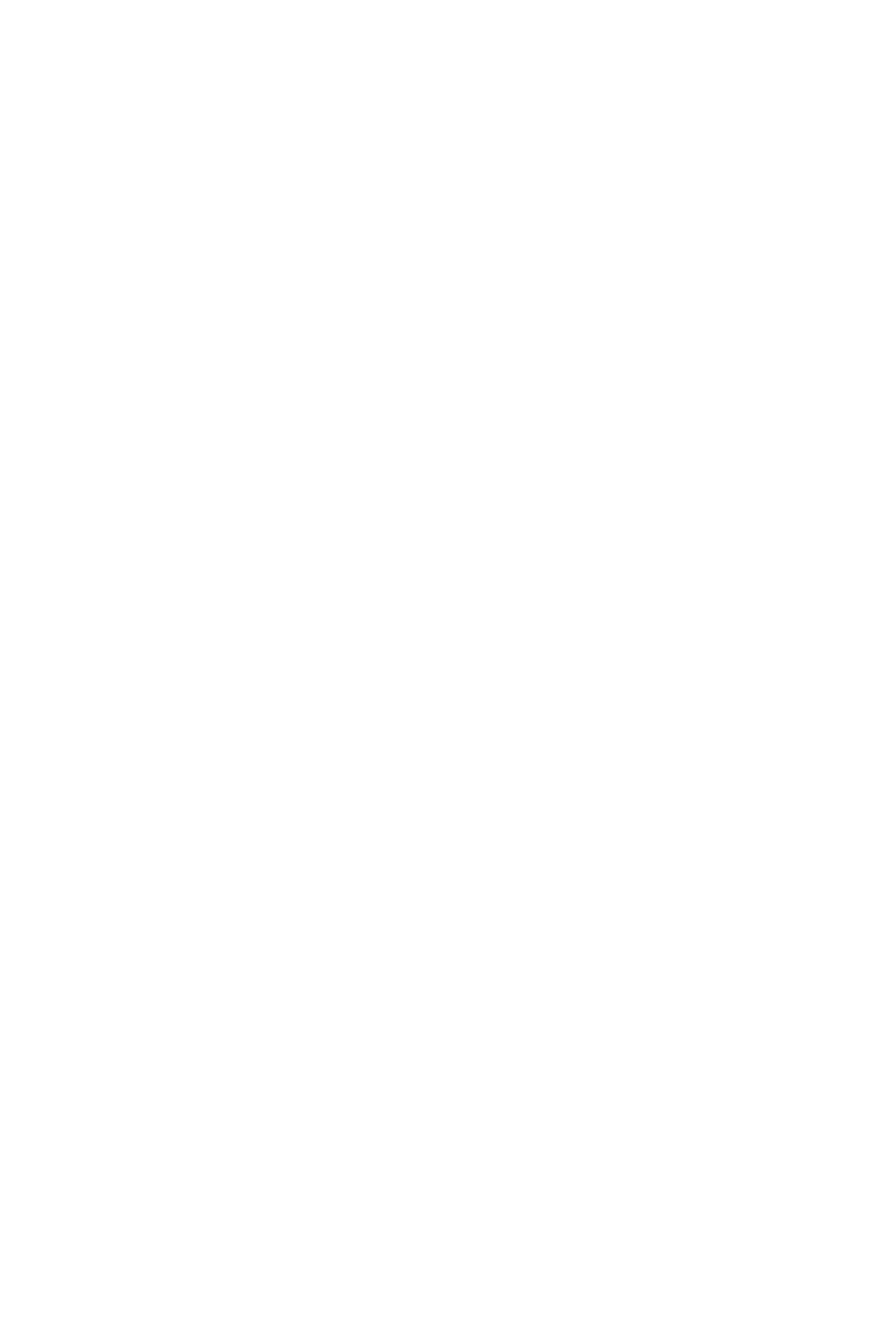
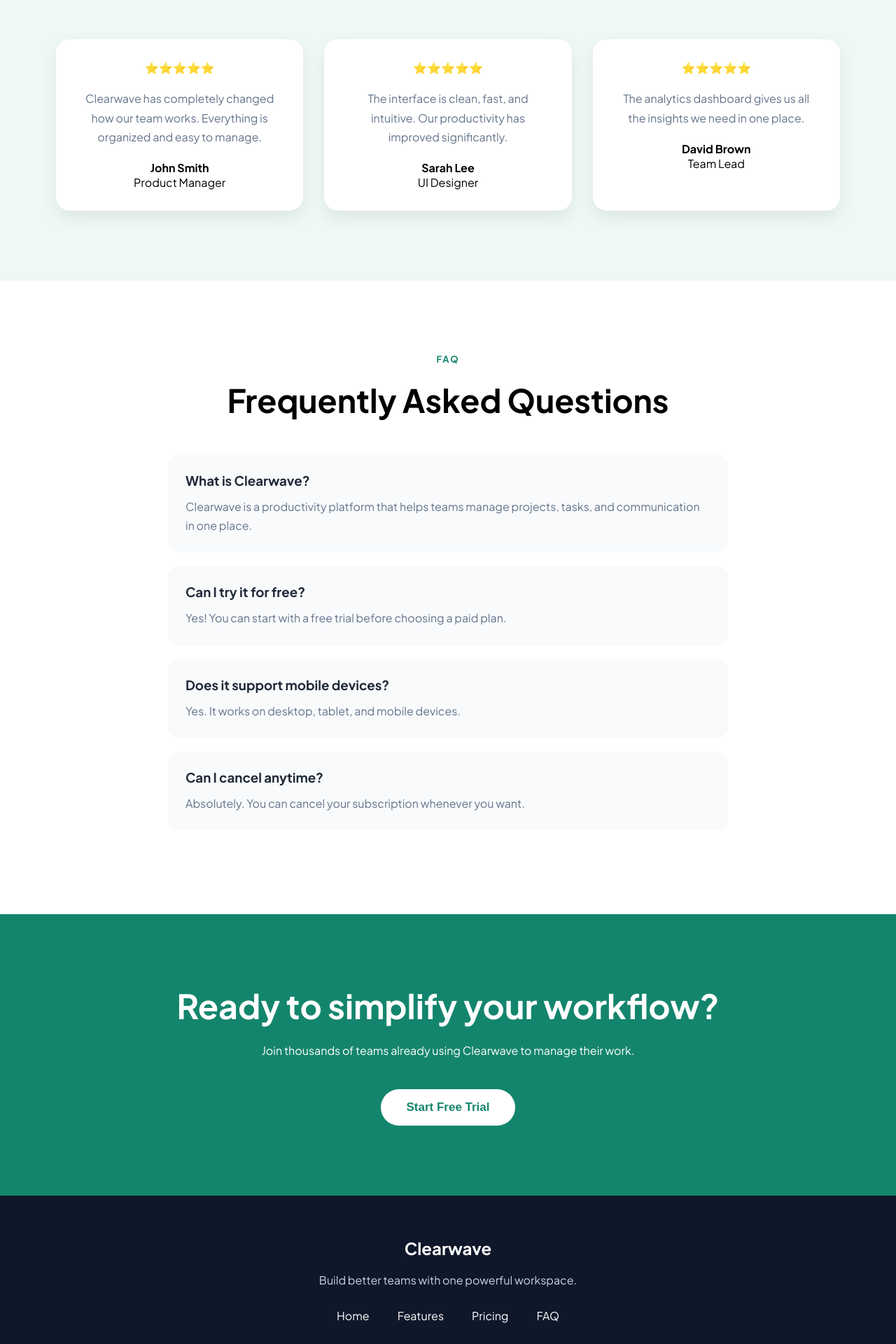
Before and after one commit to SruthiGpaithacs/landing-page-react, a React (Vite) app: page / in a window 1280 px wide. Shown: the part 4500-6420 px from the top of the page at 70% size. Before the commit the page ends 4307 px from the top, so only its background shows below. Built offline with nearby package versions, Linux system fonts and the light colour scheme.

Commit message:
Added CTA, FAQ, Footer and Testimonials sections

```diff
--- a/src/App.jsx
+++ b/src/App.jsx
@@ -6,7 +6,10 @@ import Features from "./components/Features";
 import Stats from "./components/Stats";
 import Pricing from "./components/Pricing";
 import Clarity from "./components/Clarity";
-
+import Testimonials from "./components/Testimonials";
+import FAQ from "./components/FAQ";
+import CTA from "./components/CTA";
+import Footer from "./components/Footer";
 import "./App.css";
 
 function App() {
@@ -20,6 +23,10 @@ function App() {
       <Features/>
       <Stats/>
       <Pricing/>
+      <Testimonials />
+      <FAQ />
+      <CTA />
+      <Footer />
 
 
     </>
--- /dev/null
+++ b/src/components/CTA.css
@@ -0,0 +1,29 @@
+.cta{
+    background:#14856d;
+    color:white;
+    text-align:center;
+    padding:100px 80px;
+}
+
+.cta h2{
+    font-size:48px;
+    margin-bottom:20px;
+}
+
+.cta p{
+    max-width:600px;
+    margin:auto;
+    line-height:1.8;
+    margin-bottom:40px;
+}
+
+.cta button{
+    background:white;
+    color:#14856d;
+    border:none;
+    padding:16px 36px;
+    border-radius:40px;
+    cursor:pointer;
+    font-size:17px;
+    font-weight:600;
+}
--- /dev/null
+++ b/src/components/CTA.jsx
@@ -0,0 +1,17 @@
+import "./CTA.css";
+
+function CTA() {
+  return (
+    <section className="cta">
+      <h2>Ready to simplify your workflow?</h2>
+
+      <p>
+        Join thousands of teams already using Clearwave to manage their work.
+      </p>
+
+      <button>Start Free Trial</button>
+    </section>
+  );
+}
+
+export default CTA;
--- /dev/null
+++ b/src/components/FAQ.css
@@ -0,0 +1,40 @@
+.faq {
+  padding: 100px 80px;
+  background: #ffffff;
+  text-align: center;
+}
+
+.faq-tag {
+  color: #14856d;
+  font-weight: 700;
+  letter-spacing: 2px;
+  font-size: 13px;
+}
+
+.faq h2 {
+  font-size: 46px;
+  margin: 20px 0 50px;
+}
+
+.faq-container {
+  max-width: 800px;
+  margin: auto;
+}
+
+.faq-item {
+  background: #f8fafc;
+  border-radius: 15px;
+  padding: 25px;
+  margin-bottom: 20px;
+  text-align: left;
+}
+
+.faq-item h3 {
+  margin-bottom: 12px;
+  color: #1f2937;
+}
+
+.faq-item p {
+  color: #64748b;
+  line-height: 1.7;
+}
--- /dev/null
+++ b/src/components/FAQ.jsx
@@ -0,0 +1,44 @@
+import "./FAQ.css";
+
+function FAQ() {
+  return (
+    <section className="faq">
+      <span className="faq-tag">FAQ</span>
+
+      <h2>Frequently Asked Questions</h2>
+
+      <div className="faq-container">
+        <div className="faq-item">
+          <h3>What is Clearwave?</h3>
+          <p>
+            Clearwave is a productivity platform that helps teams manage projects,
+            tasks, and communication in one place.
+          </p>
+        </div>
+
+        <div className="faq-item">
+          <h3>Can I try it for free?</h3>
+          <p>
+            Yes! You can start with a free trial before choosing a paid plan.
+          </p>
+        </div>
+
+        <div className="faq-item">
+          <h3>Does it support mobile devices?</h3>
+          <p>
+            Yes. It works on desktop, tablet, and mobile devices.
+          </p>
+        </div>
+
+        <div className="faq-item">
+          <h3>Can I cancel anytime?</h3>
+          <p>
+            Absolutely. You can cancel your subscription whenever you want.
+          </p>
+        </div>
+      </div>
+    </section>
+  );
+}
+
+export default FAQ;
--- /dev/null
+++ b/src/components/Footer.css
@@ -0,0 +1,29 @@
+.footer{
+    background:#0f172a;
+    color:white;
+    text-align:center;
+    padding:60px 80px;
+}
+
+.footer h2{
+    margin-bottom:20px;
+}
+
+.footer p{
+    color:#cbd5e1;
+}
+
+.footer-links{
+    margin:30px 0;
+}
+
+.footer-links a{
+    color:white;
+    text-decoration:none;
+    margin:0 20px;
+}
+
+.footer hr{
+    margin:40px 0;
+    border:1px solid #334155;
+}
--- /dev/null
+++ b/src/components/Footer.jsx
@@ -0,0 +1,28 @@
+import "./Footer.css";
+
+function Footer() {
+  return (
+    <footer className="footer">
+
+      <h2>Clearwave</h2>
+
+      <p>
+        Build better teams with one powerful workspace.
+      </p>
+
+      <div className="footer-links">
+        <a href="#">Home</a>
+        <a href="#">Features</a>
+        <a href="#">Pricing</a>
+        <a href="#">FAQ</a>
+      </div>
+
+      <hr />
+
+      <p>© 2026 Clearwave. All rights reserved.</p>
+
+    </footer>
+  );
+}
+
+export default Footer;
--- /dev/null
+++ b/src/components/Testimonials.css
@@ -0,0 +1,41 @@
+.testimonials {
+  padding: 100px 80px;
+  background: #eef8f5;
+  text-align: center;
+}
+
+.tag {
+  color: #14856d;
+  font-size: 13px;
+  font-weight: 700;
+  letter-spacing: 2px;
+}
+
+.testimonials h2 {
+  font-size: 46px;
+  margin: 20px 0 50px;
+}
+
+.testimonials h2 span {
+  color: #14856d;
+  font-style: italic;
+}
+
+.testimonial-grid {
+  display: grid;
+  grid-template-columns: repeat(3, 1fr);
+  gap: 30px;
+}
+
+.testimonial-card {
+  background: white;
+  border-radius: 20px;
+  padding: 30px;
+  box-shadow: 0 10px 25px rgba(0,0,0,.08);
+}
+
+.testimonial-card p {
+  margin: 20px 0;
+  color: #64748b;
+  line-height: 1.7;
+}
--- /dev/null
+++ b/src/components/Testimonials.jsx
@@ -0,0 +1,47 @@
+import "./Testimonials.css";
+
+function Testimonials() {
+  return (
+    <section className="testimonials">
+      <span className="tag">TESTIMONIALS</span>
+
+      <h2>
+        Teams that <span>love</span> Clearwave
+      </h2>
+
+      <div className="testimonial-grid">
+        <div className="testimonial-card">
+          ⭐⭐⭐⭐⭐
+          <p>
+            Clearwave has completely changed how our team works. Everything is
+            organized and easy to manage.
+          </p>
+          <h4>John Smith</h4>
+          <span>Product Manager</span>
+        </div>
+
+        <div className="testimonial-card">
+          ⭐⭐⭐⭐⭐
+          <p>
+            The interface is clean, fast, and intuitive. Our productivity has
+            improved significantly.
+          </p>
+          <h4>Sarah Lee</h4>
+          <span>UI Designer</span>
+        </div>
+
+        <div className="testimonial-card">
+          ⭐⭐⭐⭐⭐
+          <p>
+            The analytics dashboard gives us all the insights we need in one
+            place.
+          </p>
+          <h4>David Brown</h4>
+          <span>Team Lead</span>
+        </div>
+      </div>
+    </section>
+  );
+}
+
+export default Testimonials;
```
